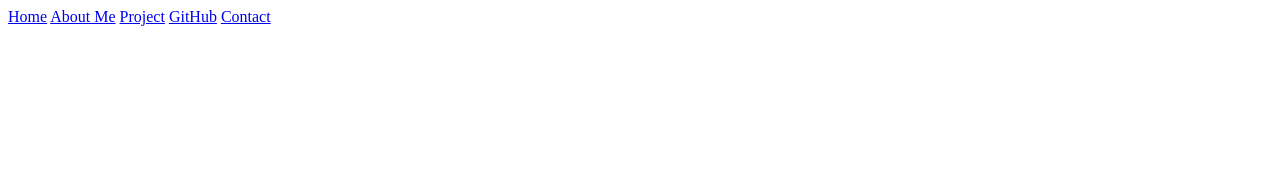
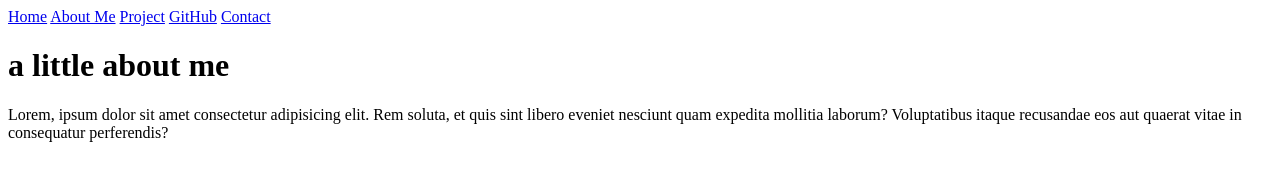
Before and after one commit to rajkdh/Professional-Portfolio, a plain HTML site: page index.html in a window 1280 px wide. Drawn offline with Linux system fonts and the light colour scheme.

Commit message:
added profile picture and updated bio - html file

```diff
--- a/index.html
+++ b/index.html
@@ -15,5 +15,11 @@
         <a href="https://github.com/rajkdh">GitHub</a> <!--add name name and link here-->
         <a href="#contact">Contact</a> <!--add name name and link here-->
     </div>
+    <!-- add personal picture -->
+
+    <!--below bio-->
+    <h1>a little about me</h1>
+    <p>Lorem, ipsum dolor sit amet consectetur adipisicing elit. Rem soluta, et quis sint libero eveniet nesciunt quam expedita mollitia laborum? Voluptatibus itaque recusandae eos aut quaerat vitae in consequatur perferendis?</p>
+
 </body>
 </html>
```
Also changed, not shown: images/PP-profile-pic.png (added).
